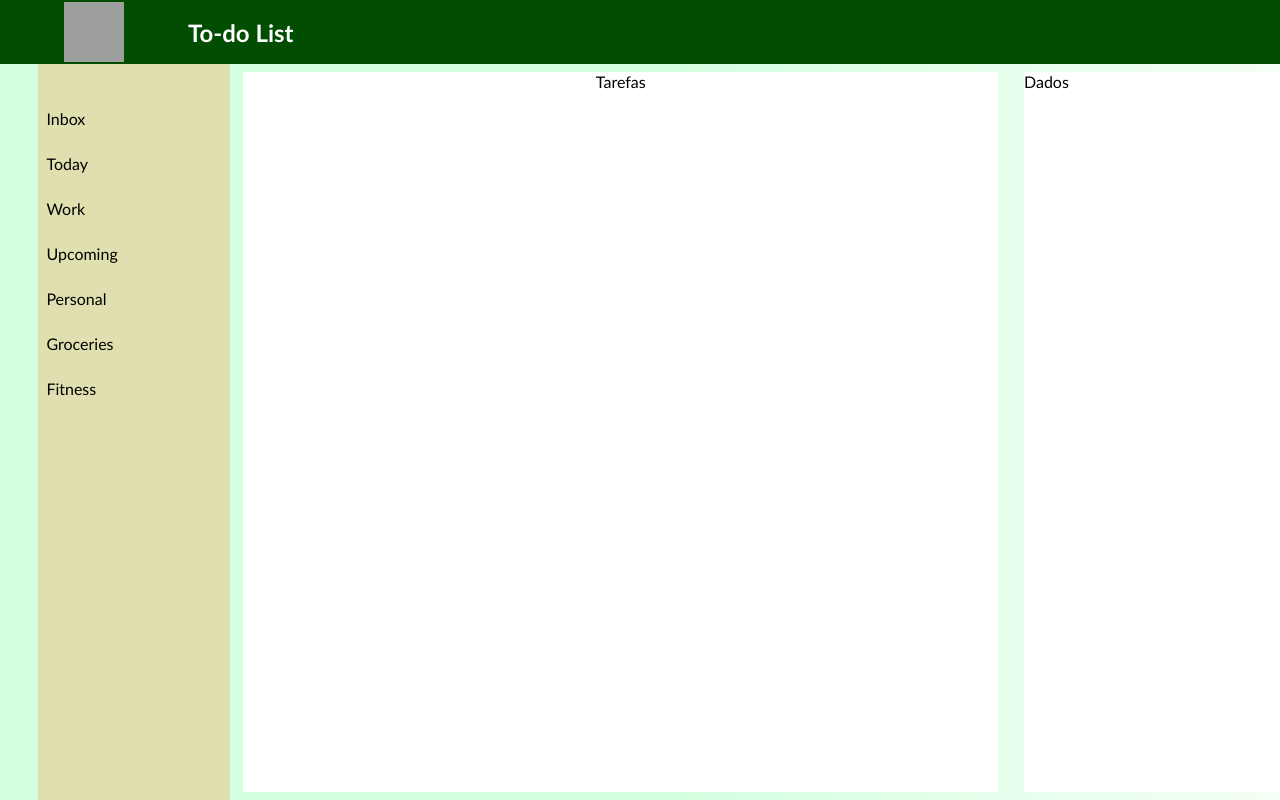
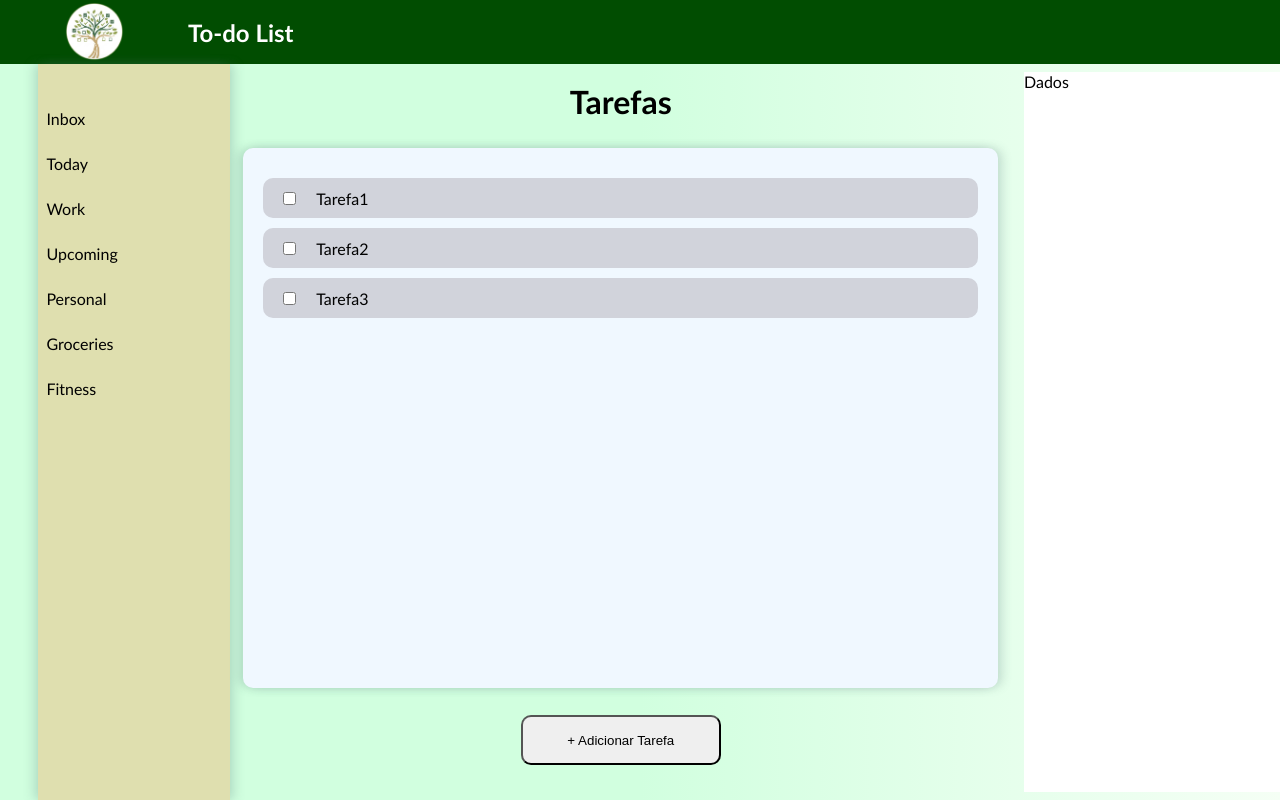
Before and after one commit to KelvinKrauss/Trabalho_Desenvolvimento_Web_List_To_Do_2025, a Python web app: template templates/index.html in a window 1280 px wide. Run offline with Jinja, Linux system fonts and the light colour scheme; the template is opened without the code that fills it, so the values that code supplies are empty; grey boxes are pictures that could not be loaded.

Commit message:
style: main style
Adição de botão, e estilização do main

```diff
--- a/css/style.css
+++ b/css/style.css
@@ -36,6 +36,10 @@ nav {
     margin-left: 3vw;
     width: 15vw;
     height: 92vh;
+
+    box-shadow:
+    5px 0 10px rgba(86, 117, 119, 0.2),
+    -5px 0 10px rgba(86, 117, 119, 0.2);
 }
 nav li {
     list-style-type: none;
@@ -56,13 +60,69 @@ nav ul {
 
 /*  MAIN */
 main {
-    background-color: rgb(255, 255, 255);
-    justify-items: center;
+    display: flex;
+    flex-wrap: wrap;
+    justify-content: center;
 
     height: 90vh;
     width: 59vw;
 
     margin: 1vh 1vw 0px 1vw;
+}
+main h1{
+    margin-top: 10px;
+}
+
+
+/*SECTION*/
+section {
+    background-color: aliceblue;
+    height: 60vh;
+    width: 59vw;
+    padding-block: 30px;
+
+    display: flex;
+    flex-direction: column;
+    gap: 10px;
+
+    box-shadow:
+    5px 0 10px rgba(86, 117, 119, 0.2),
+    -5px 0 10px rgba(86, 117, 119, 0.2);
+    border-radius: 10px;
+}
+
+
+/* ARTICLE */
+article {
+    background-color: rgb(209, 211, 219);
+    margin-inline: 20px;
+    height: 40px;
+    display: flex;
+
+    align-items: center;
+    padding-left:20px ;
+    gap: 20px;
+
+    border-radius: 10px;
+}
+article input:focus {
+    border-color: blueviolet;
+}
+
+
+/* DIV */
+div {
+    display: flex;
+    flex-wrap: wrap;
+}
+div button {
+    height: 50px;
+    width: 200px;
+    border-radius: 10px;
+}
+div button:hover {
+    background-color: rgb(224, 247, 191);
+    transform: translateY(-2px);
 }
 
 
--- a/templates/index.html
+++ b/templates/index.html
@@ -5,11 +5,12 @@
     <meta name="viewport" content="width=device-width, initial-scale=1.0">
     <title>To do list</title>
     <link rel="stylesheet" href="../css/style.css">
+    <link rel="shortcut icon" href="../img/logo2.png" type="image/x-icon">
 </head>
 <body>
 
     <header>
-        <img src="../img/logo3.png" width="60px" height="60px" alt="logo">
+        <img src="../img/logo2.png" width="60px" height="60px" alt="logo" id="logo-header">
         <h2>To-do List</h2>
     </header>
 
@@ -26,7 +27,15 @@
     </nav>
 
     <main>
-        <p>Tarefas</p>
+        <h1>Tarefas</h1>
+        <section>
+            <article><input type="checkbox">Tarefa1</article>
+            <article><input type="checkbox">Tarefa2</article>
+            <article><input type="checkbox">Tarefa3</article>
+        </section>
+        <div>
+            <button>+ Adicionar Tarefa</button>
+        </div>
     </main>
 
     <aside>
```
